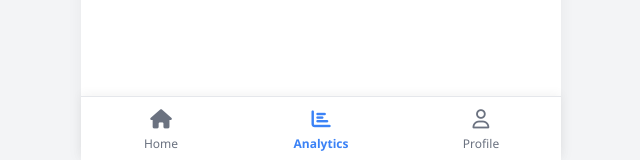
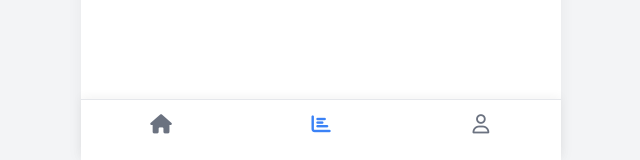
Before and after one commit to SaikatDas0019/ExamMate2.0, a Flask app: template templates/student_analytics.html in a window 1280 px wide. Shown: the part 640-800 px from the top of the page, without its empty margins (319-959 px from the left). Run offline with Flask 3, Linux system fonts and the light colour scheme; the template is opened without the code that fills it, so the values that code supplies are empty; some libraries are stand-ins or nearby versions.

Commit message:
Adjust bottom nav padding and remove labels
Updated padding for bottom navigation bar and removed text labels.

```diff
--- a/templates/student_analytics.html
+++ b/templates/student_analytics.html
@@ -79,7 +79,7 @@
         .bottom-nav {
             position: fixed; bottom: 0; left: 50%; transform: translateX(-50%);
             width: 100%; max-width: 480px; background: #ffffff; border-top: 1px solid #e5e7eb;
-            display: flex; justify-content: space-around; padding: 8px 0;
+            display: flex; justify-content: space-around; padding: 10px 0 20px 0;
             box-shadow: 0 -2px 10px rgba(0,0,0,0.05); z-index: 1000;
         }
         .nav-item { display: flex; flex-direction: column; align-items: center; color: #6b7280; font-size: 0.75rem; cursor: pointer; flex: 1; }
@@ -182,15 +182,12 @@
     <div class="bottom-nav">
         <div class="nav-item" onclick="window.location.href='/student_dashboard.html'">
             <div class="nav-icon"><i class="fas fa-home"></i></div>
-            <span>Home</span>
         </div>
         <div class="nav-item active" onclick="closePanels()">
             <div class="nav-icon"><i class="fas fa-chart-bar"></i></div>
-            <span>Analytics</span>
         </div>
         <div class="nav-item" onclick="window.location.href='/student_profile.html'">
             <div class="nav-icon"><i class="far fa-user"></i></div>
-            <span>Profile</span>
         </div>
     </div>
 
```
